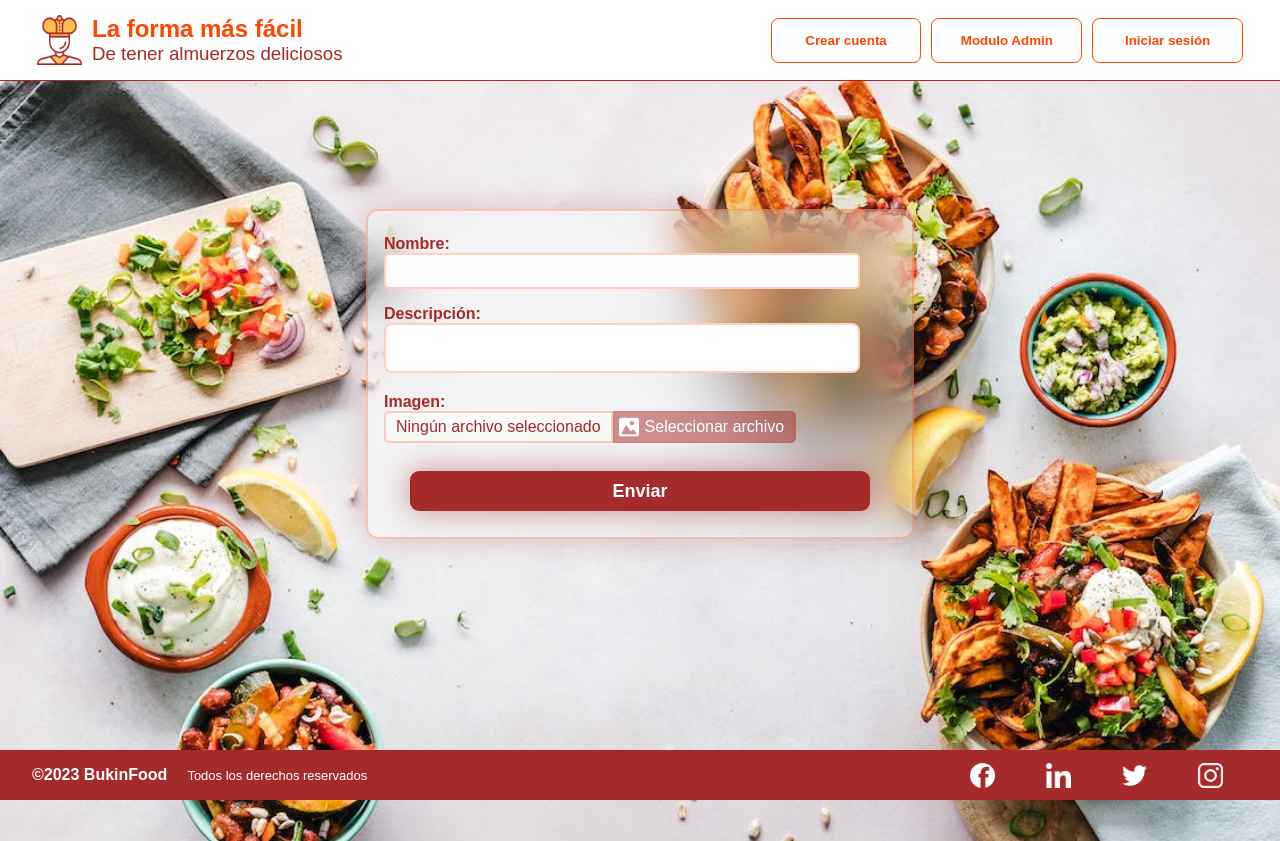
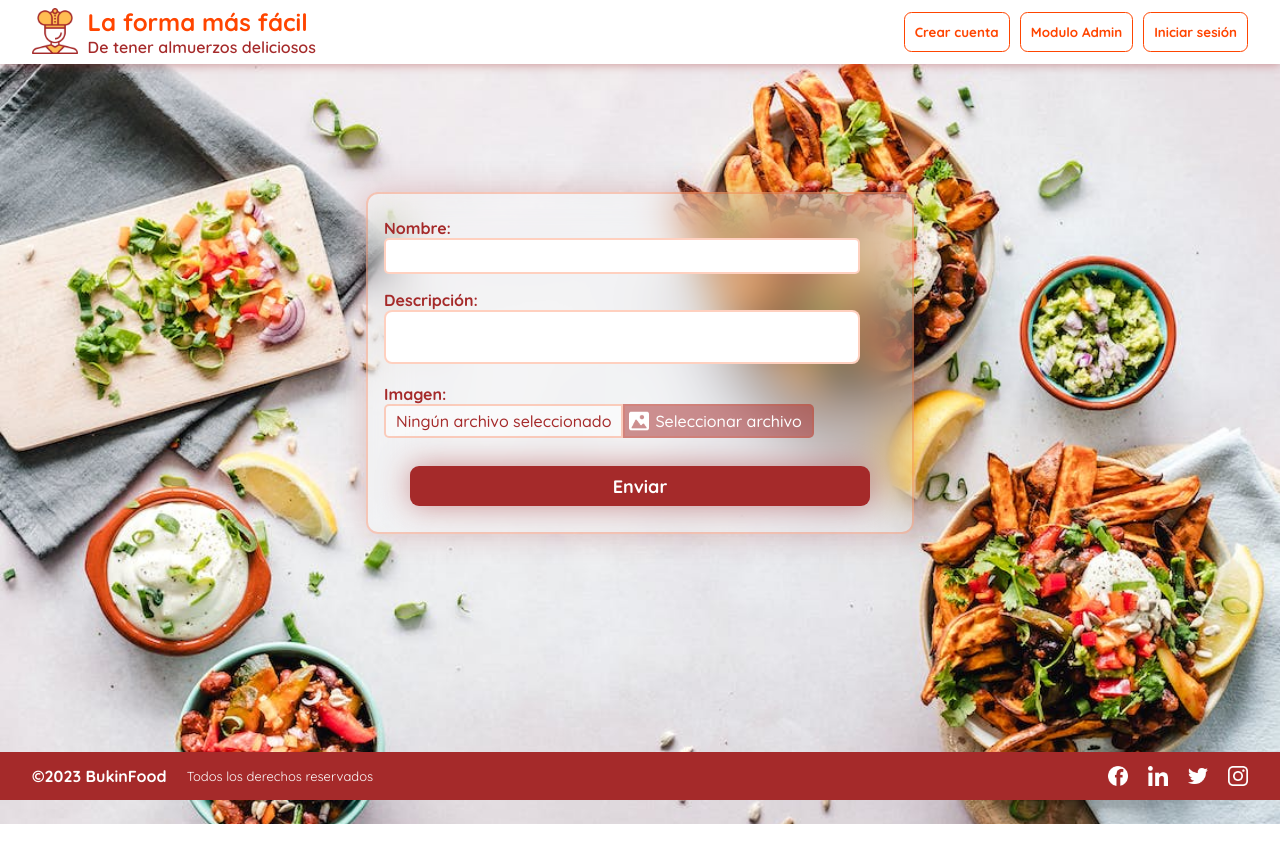
Before and after one commit to JuanNicolas14/proyectoFinalCTD, a React (Vite) app in the folder Frontend/: page /plan/registrar in a window 1280 px wide. Built offline with nearby package versions, Linux system fonts and the light colour scheme.

Commit message:
estilos header

```diff
--- a/Frontend/index.html
+++ b/Frontend/index.html
@@ -2,9 +2,15 @@
 <html lang="en">
   <head>
     <meta charset="UTF-8" />
-    <link rel="icon" type="image/svg+xml" href="/vite.svg" />
+    <link rel="icon" href="./src/assets/images/logo-icono.png" />
     <meta name="viewport" content="width=device-width, initial-scale=1.0" />
-    <title>Vite + React</title>
+    <link rel="preconnect" href="https://fonts.googleapis.com" />
+    <link rel="preconnect" href="https://fonts.gstatic.com" crossorigin />
+    <link
+      href="https://fonts.googleapis.com/css2?family=Quicksand:wght@300;400;500;600;700&display=swap"
+      rel="stylesheet"
+    />
+    <title>BukinFood</title>
   </head>
   <body>
     <div id="root"></div>
--- a/Frontend/src/Componentes/Footer/footer.css
+++ b/Frontend/src/Componentes/Footer/footer.css
@@ -2,6 +2,8 @@ footer {
   position: fixed;
   bottom: 0;
   width: 100%;
+  height: 6vh;
+  z-index: 100;
   color: white;
   display: flex;
   justify-content: center;
@@ -28,18 +30,17 @@ footer section {
 }
 
 footer section div img {
-  width: 25px;
-  height: 25px;
+  width: 20px;
+  height: 20px;
 }
 
 .social-media{
-  width: 25%;
   display: flex;
-  justify-content: space-around;
   align-items: center;
+  gap: 20px;
 }
 
-@media (max-width: 768px) {
+/* @media (max-width: 768px) {
     .social-media {
       justify-content: center;
       flex-wrap: wrap;
@@ -93,4 +94,16 @@ footer section div img {
     width: 17px;
     height: 17px;
   }
+} */
+
+@media (max-width: 768px) {
+  .copyright h4 {
+    display: none;
+  }
 }
+
+@media (max-width: 480px) {
+  .social-media {
+    display: none;
+  }
+}
--- a/Frontend/src/Componentes/Header/Header.jsx
+++ b/Frontend/src/Componentes/Header/Header.jsx
@@ -18,10 +18,9 @@ const Header = () => {
   }
   return (
     <header>
-      <section>
+      <section className='nav-container'>
         <div className="imagotipo">
-            <Link to='/home' style={{ textDecoration: 'none' }}>
-
+          <Link to="/home" style={{ textDecoration: "none" }}>
             <img src={images.logoBukinFood} alt="icon-logo" />
             <div className="texto-logo">
               <h1>La forma más fácil </h1>
@@ -32,25 +31,31 @@ const Header = () => {
 
         <div className="botones-logueo">
           <button>
-            <Link to='/usuario/registrar' style={{ textDecoration: 'none' }}>
+            <Link to="/usuario/registrar" style={{ textDecoration: "none" }}>
               Crear cuenta
             </Link>
           </button>
 
           <button>
-            <Link to='/administracion' style={{ textDecoration: 'none' }}>
+            <Link to="/administracion" style={{ textDecoration: "none" }}>
               Modulo Admin
             </Link>
           </button>
 
-          <button>Iniciar sesión</button>
+          <button>
+            <Link to="/login" style={{ textDecoration: "none" }}>
+              Iniciar sesión
+            </Link>
+          </button>
         </div>
 
-        {show
-        ? <div className='menu-movil'>
+        {show ? (
+          <div className="menu-movil">
             <div className="menu">
-              <div className='menu-container'>
-                <button onClick={showMenu}><GrClose/></button>
+              <div className="menu-container">
+                <button onClick={showMenu}>
+                  <GrClose />
+                </button>
                 <h2>Menú</h2>
               </div>
               <ul>
@@ -59,25 +64,30 @@ const Header = () => {
               </ul>
             </div>
             <div className="redes-menu">
+              <img src={images.facebook} alt="icono-facebook" />
               <img
-                src={images.facebook}
-                alt="icono-facebook"
+                className="logo"
+                src={images.linkedin}
+                alt="icono-linkedin"
               />
-              <img className='logo' src={images.linkedin} alt="icono-linkedin" />
               <img src={images.twitter} alt="icono-twitter" />
-              <img className='logo' src={images.instagram} alt="icono-instagram" />
+              <img
+                className="logo"
+                src={images.instagram}
+                alt="icono-instagram"
+              />
             </div>
           </div>
-        : (
-          <div className='menu-icono'>
-            <button onClick={showMenu}><HiMenu /></button>
+        ) : (
+          <div className="menu-icono">
+            <button onClick={showMenu}>
+              <HiMenu />
+            </button>
           </div>
-        )
-        }
-
+        )}
       </section>
     </header>
-  )
+  );
 }
 
 export default Header
--- a/Frontend/src/Componentes/Header/header.css
+++ b/Frontend/src/Componentes/Header/header.css
@@ -4,107 +4,91 @@ header {
   top: 0;
   z-index: 100;
   width: 100%;
-    padding: 10px 0;
-    max-height: 80px;
+  height: 8vh;
   display: flex;
   justify-content: center;
   align-items: center;
   background-color: white;
-    border-bottom: 1px solid brown;
+  box-shadow: 0px 0px 10px rgba(165, 42, 42, 0.5);
 }
-
-  header section {
+header .nav-container {
   width: 95%;
   height: 75%;
   display: flex;
   justify-content: space-between;
+  margin: 0 auto;
+  overflow: hidden;
+  padding: 0;
 }
-  .imagotipo{
-    width: 60%;
-    padding: 5px;
+header .imagotipo {
+  width: 300px;
+  height: 100%;
+  display: flex;
+  cursor: pointer;
 }
-  .imagotipo a{
+header .imagotipo a {
   max-width: 100%;
   display: flex;
 }
-  .imagotipo a:hover {
-    cursor: auto;
+header .imagotipo img {
+  height: 95%;
 }
-
-  .imagotipo img {
-    width: 45px;
-  }
-  .imagotipo img {
-    cursor: pointer;
-  }
-
-  .texto-logo {
+header .texto-logo {
   margin-left: 10px;
   display: flex;
   flex-direction: column;
   justify-content: center;
 }
-  .texto-logo:hover {
-    cursor: pointer;
-  }
-
-  h1 {
+header h1 {
   color: orangered;
   margin: 0;
 }
-
 header h3 {
   color: brown;
-    font-weight: lighter;
+  font-weight: 600;
+  font-size: 1em;
   margin: 0;
 }
-
-  .botones-logueo {
-    width: 40%;
+header .botones-logueo {
   display: flex;
-    justify-content: space-between;
   align-items: center;
+  gap: 10px;
 }
-  .botones-logueo button {
-    margin: auto 5px;
-  }
-  .botones-logueo button a {
-    display: flex;
-    justify-content: center;
-    align-items: center;
-    width: 100%;
-    height: 100%;
-    color: var(--secondary-color) ;
-  }
-
-  .botones-logueo button:hover {
-    cursor: pointer;
-  }
-
-  .menu-icono {
-    display: none;
-  }
-
-  .menu-icono button {
-    border: none;
-    margin: 7px auto;
-    font-size: 2rem;
-    color: #FF4500;
-  }
-
-  .botones-logueo button {
-    width: 47.5%;
-    height: 75%;
+header .botones-logueo button {
+  height: 85%;
   font-family: "Quicksand", sans-serif;
   font-weight: bold;
   color: orangered;
   background-color: white;
   border: solid 1.5px orangered;
   border-radius: 7.5px;
+  cursor: pointer;
+  padding: 10px;
+}
+header .botones-logueo button:hover {
+  background-color: rgba(255, 215, 0, .15);
+  border: none;
+}
+header .botones-logueo button a {
+  display: flex;
+  justify-content: center;
+  align-items: center;
+  width: 100%;
+  height: 100%;
+  color: var(--secondary-color);
+}
+.menu-icono {
+  display: none;
+}
+.menu-icono button {
+  border: none;
+  margin: 7px auto;
+  font-size: 2rem;
+  color: #ff4500;
 }
 
-  /*-------------------- HEADER - MENU MOVIL ---------------------*/
-  .menu-movil{
+/*---------- HEADER - MENU MOVIL ---------*/
+.menu-movil {
   position: fixed;
   top: 0;
   right: 0;
@@ -112,7 +96,6 @@ header {
   bottom: 0%;
   background-color: white;
   z-index: 1000;
-
   display: flex;
   flex-direction: column;
   justify-content: space-between;
@@ -127,7 +110,7 @@ header {
   font-weight: 500;
   margin: 20px 10px;
 }
-  .menu-movil li:last-child{
+.menu-movil li:last-child {
   padding-top: 20px;
   margin-right: 10px;
   border-top: 1px solid black;
@@ -137,13 +120,11 @@ header {
 }
 .menu-movil .menu-container {
   position: relative;
-
   display: flex;
   flex-direction: column;
   width: 100%;
   height: 40%;
   justify-content: flex-end;
-
   background-color: var(--main-color);
   color: white;
 }
@@ -151,7 +132,6 @@ header {
   position: absolute;
   top: 0;
   margin: 10px;
-
   border: none;
   background-color: var(--main-color);
   font-size: 1.5rem;
@@ -161,7 +141,7 @@ header {
   margin: 10px;
   padding: 0px 15px 0 5px;
 }
-  .redes-menu{
+.redes-menu {
   width: 100%;
   height: 53.51563px;
   display: flex;
@@ -174,67 +154,37 @@ header {
   background-color: var(--main-color);
 }
 
-
 /*-------------------------------------------- MEDIA QUERIES ---------------------------------*/
 /*DESKTOP*/
 @media (max-width: 1250px) {
-
 }
 
 /*TABLETS Y PORTATILES*/
 @media (max-width: 1024px) {
-    header .texto-logo h1 {
-      font-size: 1.3rem;
-    }
-    header .texto-logo h3 {
-      font-size: 1rem;
-    }
 }
 
 /*TABLETS Y TELEFONOS MAS GRANDES*/
 @media (max-width: 768px) {
   /*------------------- HEADER -------------------*/
-    header .texto-logo h1 {
-      font-size: 1.1rem;
+  header .texto-logo {
+    display: none;
   }
-    header .texto-logo h3 {
-      font-size: .8rem;
-    }
-
-    .botones-logueo button{
-      font-size: .7rem;
+  header .botones-logueo button {
+    font-size: 0.75rem;
   }
 }
 
 /*BREAKPOINT INTERMEDIO*/
-  @media (max-width:700px) {
-
+@media (max-width: 700px) {
 }
 
 /* TELEFONOS PEQUEÑOS */
 @media (max-width: 480px) {
   /*-------------------- HEADER ---------------------*/
-    header {
-      height: 60px;
-    }
-    header .imagotipo {
-      width: 70%;
-    }
-    header .imagotipo a {
-    }
-    header .imagotipo img{
-      width: 40px;
-    }
-    header .texto-logo h1 {
-      font-size: 1rem;
-    }
-    header .texto-logo h3 {
-      font-size: .7rem;
-    }
-    .botones-logueo {
+
+  header .botones-logueo {
     display: none;
   }
-
   .menu-icono {
     margin: 0 15px;
     display: block;
--- a/Frontend/src/index.css
+++ b/Frontend/src/index.css
@@ -11,7 +11,7 @@ body{
   padding: 0;
   margin: 0;
   color: var(--main-color);
-  font-family: 'Be Vietnam Pro', sans-serif;
+  font-family: 'Quicksand', sans-serif;
 }
 
 main{
```
Lines whose indentation alone changed are shown as unchanged.
